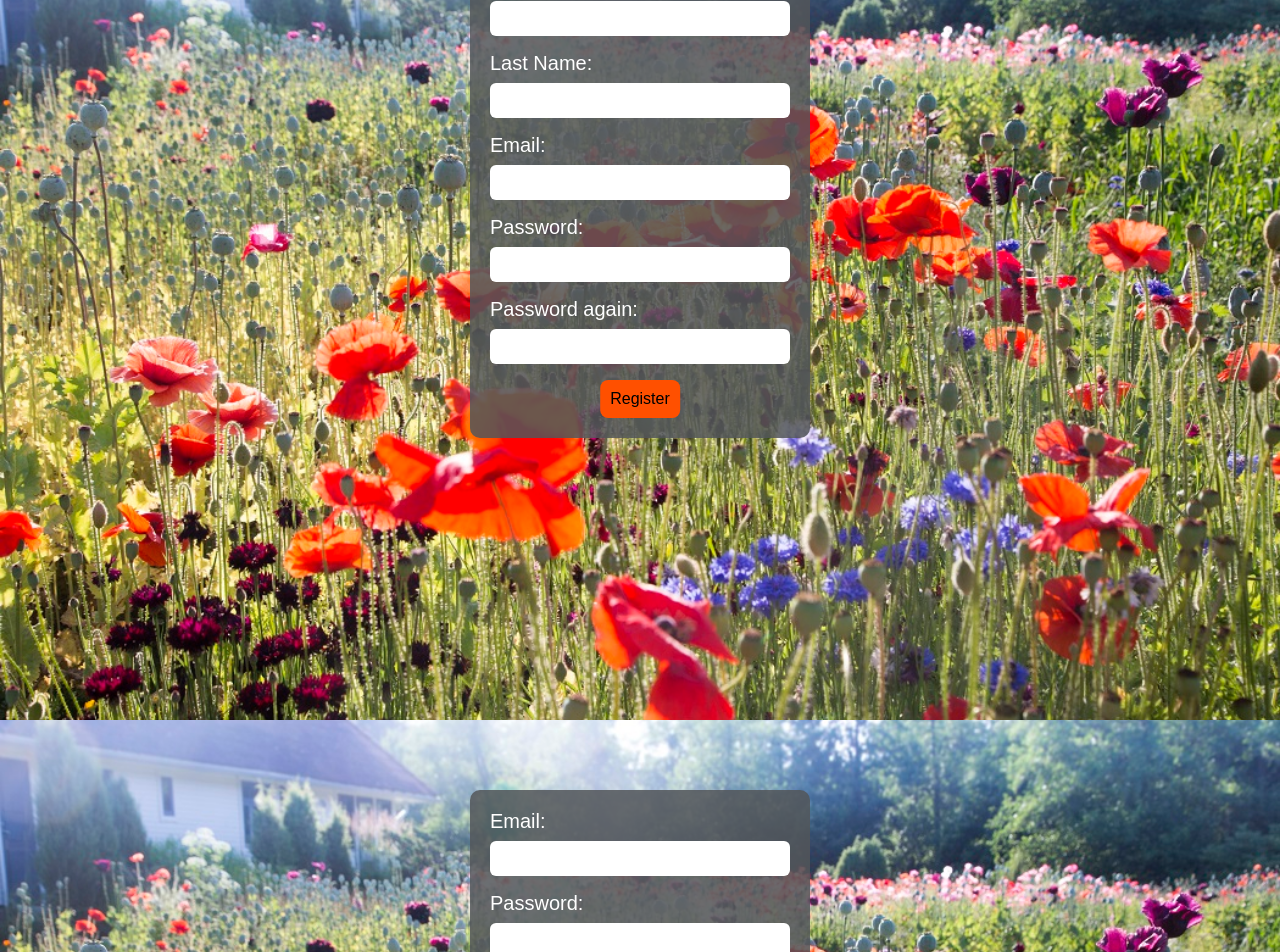
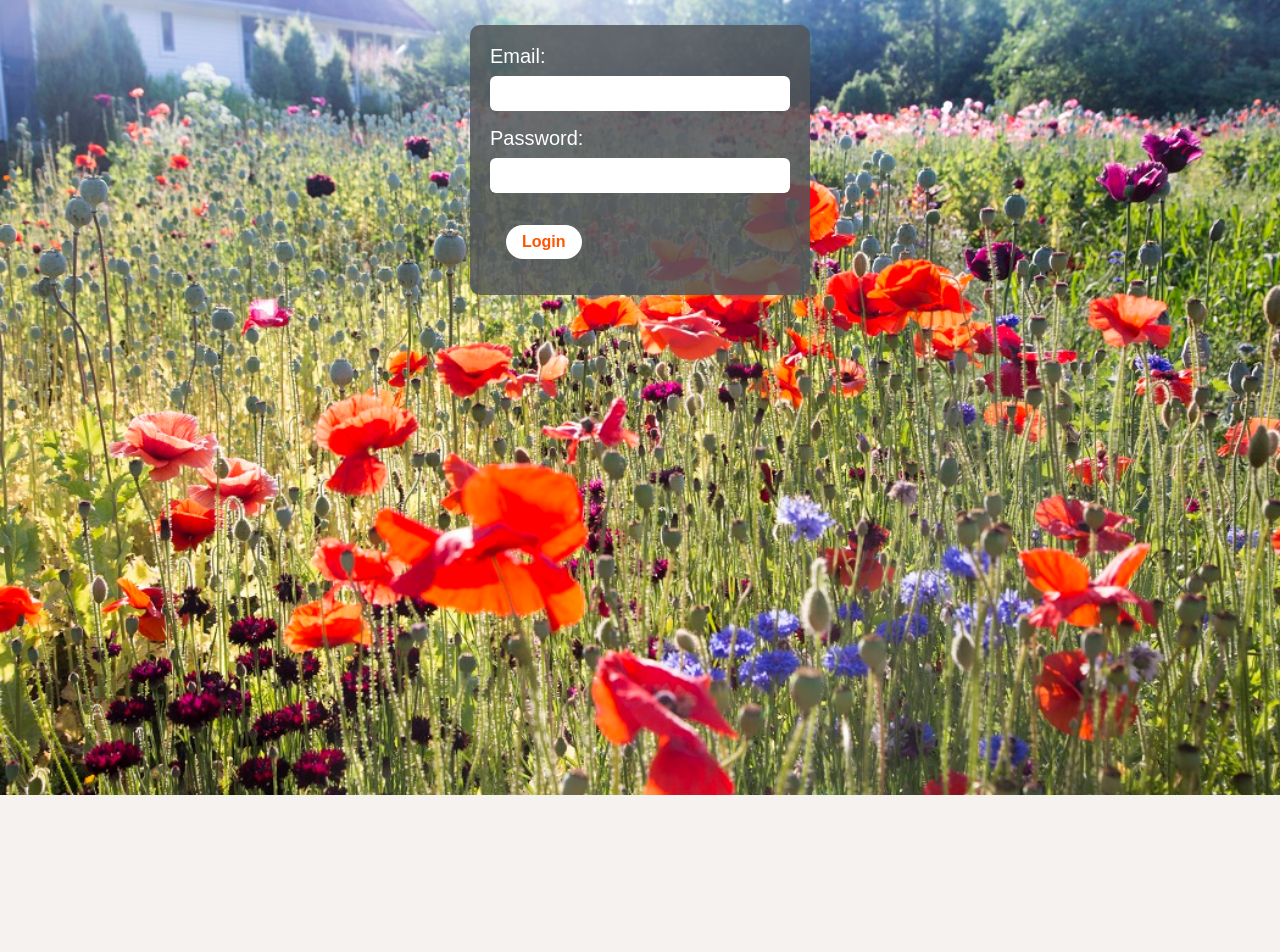
Before and after one commit to Group-6-Software-Development/Project_Poll, a React (Create React App) app in the folder frontend/: page /login in a window 1280 px wide. Shown: the part 120-1072 px from the top of the page. After the commit the page ends 915 px from the top, so only its background shows below. Built offline with nearby package versions, Linux system fonts and the light colour scheme.

Commit message:
Reformating files

```diff
--- a/frontend/package.json
+++ b/frontend/package.json
@@ -13,6 +13,7 @@
     "@testing-library/user-event": "^13.5.0",
     "react": "^18.2.0",
     "react-dom": "^18.2.0",
+    "react-router-dom": "^6.22.1",
     "react-scripts": "5.0.1",
     "web-vitals": "^2.1.4"
   },
--- a/frontend/src/App.js
+++ b/frontend/src/App.js
@@ -1,19 +1,36 @@
-import React from 'react';
+import React from "react";
 import Register from "./components/Register";
 import Login from "./components/Login";
 import "./styles/app.css";
 import Navbar from "./components/Navbar";
-import UserPage from "./pages/UserPage"
+import UserPage from "./pages/UserPage";
+import { useState } from "react";
+import { BrowserRouter, Route, Routes } from "react-router-dom";
 
 const App = () => {
+  const [isAuthenticated, setIsAuthenticated] = useState(
+    Boolean(localStorage.getItem("token")) || false
+  );
+
   return (
     <div className="App">
-      <Register />
-      <Login />
-      <Navbar isLoggedIn={false} />
-      <header className="App-header">
-        <UserPage/>
-      </header>
+      <BrowserRouter>
+        <Navbar
+          isAuthenticated={true}
+          setIsAuthenticated={setIsAuthenticated}
+        />
+        <Routes>
+          <Route path="/profile" element={<UserPage />} />
+          <Route
+            path="/register"
+            element={<Register setIsAuthenticated={setIsAuthenticated} />}
+          />
+          <Route
+            path="/login"
+            element={<Login setIsAuthenticated={setIsAuthenticated} />}
+          />
+        </Routes>
+      </BrowserRouter>
     </div>
   );
 };
--- a/frontend/src/components/Login.js
+++ /dev/null
@@ -1,43 +0,0 @@
-
-import React from 'react';
-import UseLoginForm from '../hooks/UseLoginForm';
-import './styles/Login.css';
-
-const Login = () => {
-  const { email, password, handleEmailChange, handlePasswordChange, resetForm } = UseLoginForm();
-
-  const handleSubmit = (e) => {
-    e.preventDefault();
-    console.log('Logging in with:', { email, password });
-    resetForm();
-  };
-
-  return (
-    <div className='login-page'>
-      <form className='login-form' onSubmit={handleSubmit}>
-
-          <label className='email-message' htmlFor="email">Email:</label>
-          <input
-            className='email-input'
-            type="text"
-            id="Email"
-            value={email}
-            onChange={(e) => handleEmailChange(e.target.value)}
-          />
-
-          <label className='password-message' htmlFor="password">Password:</label>
-          <input
-            className='password-input'
-            type="password"
-            id="password"
-            value={password}
-            onChange={(e) => handlePasswordChange(e.target.value)}
-          />
-
-        <button className='login-button' type="submit">Login</button>
-      </form>
-    </div>
-  );
-};
-
-export default Login;
--- /dev/null
+++ b/frontend/src/components/Login.jsx
@@ -0,0 +1,38 @@
+import React from "react";
+import useField from "../hooks/useField";
+import "./styles/Login.css";
+
+const Login = ({ setIsAuthenticated }) => {
+  const email = useField("email");
+  const password = useField("password");
+
+  const handleSubmit = (e) => {
+    e.preventDefault();
+    console.log("Logging in with:", {
+      email: email.value,
+      password: password.value,
+    });
+  };
+
+  return (
+    <div className="login-page">
+      <form className="login-form" onSubmit={handleSubmit}>
+        <label className="email-message" htmlFor="email">
+          Email:
+        </label>
+        <input {...email} className="email-input" required />
+
+        <label className="password-message" htmlFor="password">
+          Password:
+        </label>
+        <input {...password} className="password-input" required />
+
+        <button className="login-button" type="submit">
+          Login
+        </button>
+      </form>
+    </div>
+  );
+};
+
+export default Login;
--- a/frontend/src/components/Navbar.jsx
+++ b/frontend/src/components/Navbar.jsx
@@ -4,7 +4,7 @@ import React from "react";
 import "./styles/Navbar.css";
 import logo from "../images/logo.png";
 
-const Navbar = ({ isLoggedIn }) => {
+const Navbar = ({ isAuthenticated, setIsAuthenticated }) => {
   return (
     <div className="navbar">
       <div className="logo-container">
@@ -14,7 +14,7 @@ const Navbar = ({ isLoggedIn }) => {
       </div>
 
       <div className="right-corner">
-        {isLoggedIn ? (
+        {isAuthenticated ? (
           <button className="profile-button">Profile</button>
         ) : (
           <button className="login-button">Login</button>
--- a/frontend/src/components/Register.js
+++ /dev/null
@@ -1,68 +0,0 @@
-import React from 'react';
-import UseRegisterForm from '../hooks/UseRegisterForm';
-import './styles/Register.css';
-
-const Register = () => {
-  const { firstName, lastName, email, password, passwordAgain, handleFirstNameChange, handleLastNameChange, handleEmailChange, handlePasswordChange, handlePasswordAgainChange, resetForm } = UseRegisterForm();
-
-  const handleSubmit = (e) => {
-    e.preventDefault();
-    console.log('Registering with:', { firstName, lastName, email, password });
-    resetForm();
-  };
-
-  return (
-    <div className='register-page'>
-      <form className='register-form' onSubmit={handleSubmit}>
-        <label className='first-name-message' htmlFor="firstName">First Name:</label>
-        <input
-          className='first-name-input'
-          type="text"
-          id="firstName"
-          value={firstName}
-          onChange={(e) => handleFirstNameChange(e.target.value)}
-        />
-
-        <label className='last-name-message' htmlFor="lastName">Last Name:</label>
-        <input
-          className='last-name-input'
-          type="text"
-          id="lastName"
-          value={lastName}
-          onChange={(e) => handleLastNameChange(e.target.value)}
-        />
-
-        <label className='email-message' htmlFor="email">Email:</label>
-        <input
-          className='email-input'
-          type="text"
-          id="email"
-          value={email}
-          onChange={(e) => handleEmailChange(e.target.value)}
-        />
-
-        <label className='password-message' htmlFor="password">Password:</label>
-        <input
-          className='password-input'
-          type="password"
-          id="password"
-          value={password}
-          onChange={(e) => handlePasswordChange(e.target.value)}
-        />
-
-        <label className='password-again-message' htmlFor="passwordAgain">Password again:</label>
-        <input
-          className='password-again-input'
-          type="password"
-          id="passwordAgain"
-          value={passwordAgain}
-          onChange={(e) => handlePasswordAgainChange(e.target.value)}
-        />
-
-        <button className='register-button' type="submit">Register</button>
-      </form>
-    </div>
-  );
-};
-
-export default Register;
--- /dev/null
+++ b/frontend/src/components/Register.jsx
@@ -0,0 +1,70 @@
+import React, { useState } from "react";
+import useField from "../hooks/useField";
+import "./styles/Register.css";
+
+const Register = () => {
+  const firstName = useField("firstName");
+  const lastName = useField("lastName");
+  const email = useField("email");
+  const password = useField("password");
+  const passwordAgain = useField("password");
+
+  const [error, setError] = useState("");
+
+  const handleSubmit = (e) => {
+    e.preventDefault();
+
+    if (password.value !== passwordAgain.value) {
+      setError("Passwords do not match");
+      return;
+    } else {
+      setError("");
+
+      console.log("Registering with:", {
+        firstName: firstName.value,
+        lastName: lastName.value,
+        email: email.value,
+        password: password.value,
+        passwordAgain: passwordAgain.value,
+      });
+    }
+  };
+
+  return (
+    <div className="register-page">
+      <form className="register-form" onSubmit={handleSubmit}>
+        <label className="first-name-message" htmlFor="firstName">
+          First Name:
+        </label>
+        <input {...firstName} className="first-name-input" required />
+
+        <label className="last-name-message" htmlFor="lastName">
+          Last Name:
+        </label>
+        <input {...lastName} className="last-name-input" required />
+
+        <label className="email-message" htmlFor="email">
+          Email:
+        </label>
+        <input {...email} className="email-input" required />
+
+        <label className="password-message" htmlFor="password">
+          Password:
+        </label>
+        <input {...password} className="password-input" required />
+
+        <label className="password-again-message" htmlFor="passwordAgain">
+          Password again:
+        </label>
+        <input {...passwordAgain} className="password-again-input" required />
+
+        {error && <p style={{ color: "red" }}>{error}</p>}
+        <button className="register-button" type="submit">
+          Register
+        </button>
+      </form>
+    </div>
+  );
+};
+
+export default Register;
--- a/frontend/src/hooks/UseLoginForm.js
+++ /dev/null
@@ -1,30 +0,0 @@
-// Need to code this to handle connection with the backend COPY CODE FROM Webdev project
-import { useState } from 'react';
-
-const UseLoginForm = () => {
-  const [username, setEmail] = useState('');
-  const [password, setPassword] = useState('');
-
-  const handleEmailChange = (value) => {
-    setEmail(value);
-  };
-
-  const handlePasswordChange = (value) => {
-    setPassword(value);
-  };
-
-  const resetForm = () => {
-    setEmail('');
-    setPassword('');
-  };
-
-  return {
-    username,
-    password,
-    handleEmailChange,
-    handlePasswordChange,
-    resetForm,
-  };
-};
-
-export default UseLoginForm;
--- a/frontend/src/hooks/UseRegisterForm.js
+++ /dev/null
@@ -1,53 +0,0 @@
-import { useState } from 'react';
-
-const UseRegisterForm = () => {
-  const [firstName, setFirstName] = useState('');
-  const [lastName, setLastName] = useState('');
-  const [email, setEmail] = useState('');
-  const [password, setPassword] = useState('');
-  const [passwordAgain, setPasswordAgain] = useState('');
-
-  const handleFirstNameChange = (value) => {
-    setFirstName(value);
-  };
-
-  const handleLastNameChange = (value) => {
-    setLastName(value);
-  };
-
-  const handleEmailChange = (value) => {
-    setEmail(value);
-  };
-
-  const handlePasswordChange = (value) => {
-    setPassword(value);
-  };
-
-  const handlePasswordAgainChange = (value) => {
-    setPasswordAgain(value);
-  };
-
-  const resetForm = () => {
-    setFirstName('');
-    setLastName('');
-    setEmail('');
-    setPassword('');
-    setPasswordAgain('');
-  };
-
-  return {
-    firstName,
-    lastName,
-    email,
-    password,
-    passwordAgain,
-    handleFirstNameChange,
-    handleLastNameChange,
-    handleEmailChange,
-    handlePasswordChange,
-    handlePasswordAgainChange,
-    resetForm,
-  };
-};
-
-export default UseRegisterForm;
--- /dev/null
+++ b/frontend/src/hooks/useField.js
@@ -0,0 +1,19 @@
+// useField.js
+
+import { useState } from "react";
+
+const useField = (type) => {
+  const [value, setValue] = useState("");
+
+  const onChange = (event) => {
+    setValue(event.target.value);
+  };
+
+  return {
+    type,
+    value,
+    onChange,
+  };
+};
+
+export default useField;
```
Also changed, not shown: 1 other file (tests, documents, lock files or other folders).
